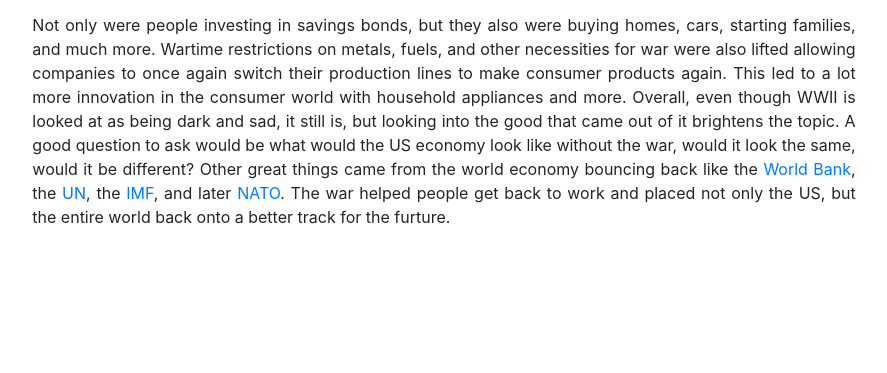
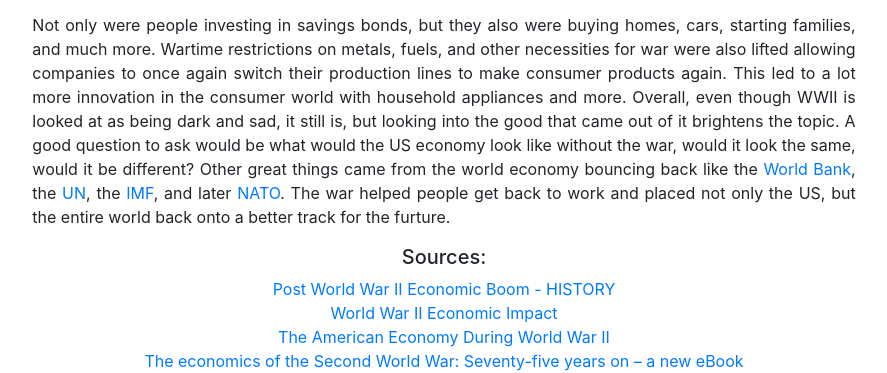
Before and after one commit to pjpassero/english-blog-project, a plain HTML site: page pages/ecomomy.html in a window 1280 px wide. Shown: the part 2166-2539 px from the top of the page, without its empty margins (196-1083 px from the left). Before the commit the page ends 2411 px from the top, so only its background shows below. Drawn offline with nearby package versions, Linux system fonts and the light colour scheme.

Commit message:
Added Sources/Update
Updated the main page with book. Added sources for third blog post. Second blog post just needs to be finished now.

```diff
--- a/pages/ecomomy.html
+++ b/pages/ecomomy.html
@@ -115,6 +115,27 @@
 
                 </div>
             </div>
+            <div class="row justify-content-center">
+                <h5>Sources:</h5> <br>
+            </div>
+            <div class="row justify-content-center">
+                <a href="https://www.history.com/news/post-world-war-ii-boom-economy"> Post World War II Economic Boom - HISTORY</a>
+
+            </div>
+            <div class="row justify-content-center">
+                <a href="https://www.thebalance.com/world-war-ii-economic-impact-4570917">World War II Economic Impact</a>
+
+            </div>
+            <div class="row justify-content-center">
+                <a
+                    href="https://eh.net/encyclopedia/the-american-economy-during-world-war-ii/">The American Economy During World War II </a>
+
+            </div>
+            <div class="row justify-content-center mb-4">
+                <a href="https://voxeu.org/article/economics-second-world-war-seventy-five-years-new-ebook#:~:text=WWII%20was%20the%20greatest%20conflict,vast%20mobilization%20of%20productive%20effort.&text=While%20the%20major%20economies%20mobilised,demanded%2050%25%20to%2070%25.">
+                    The economics of the Second World War: Seventy-five years on – a new eBook
+                </a>
+            </div>
         </div>
     </section>
 </body>
```
Also changed, not shown: index.html (+15 -0 lines), img-source.txt.
